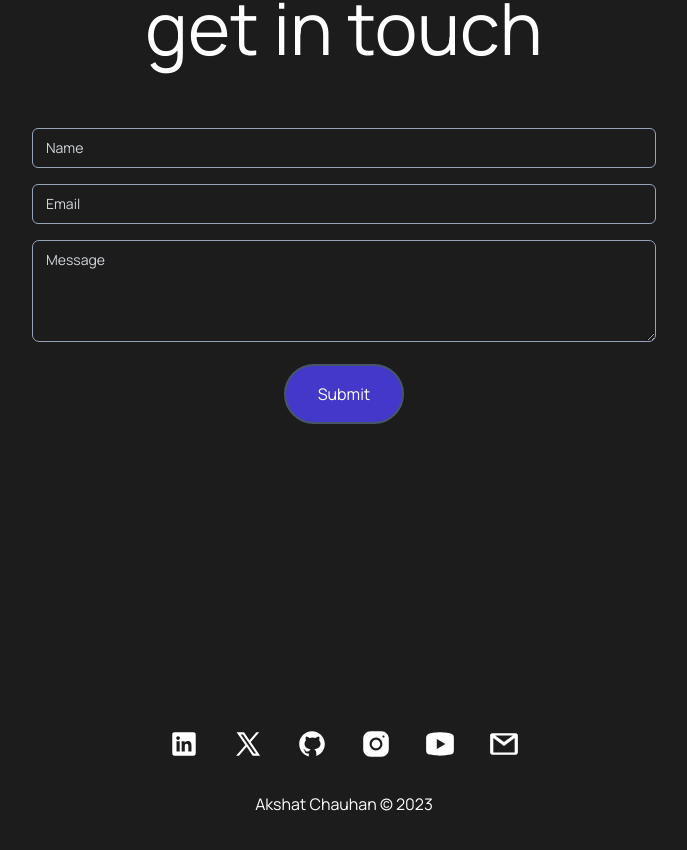
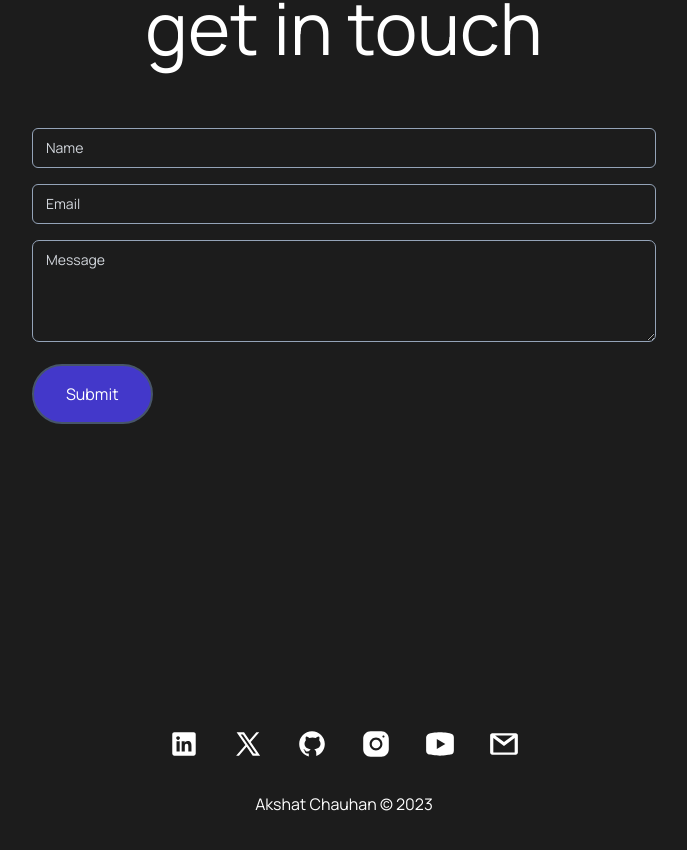
Before and after one commit to akormous/akormous.github.io, a Next.js app: page / in a window 1280 px wide. Shown: the part 2956-3806 px from the top of the page, without its empty margins (296-983 px from the left). Built offline with nearby package versions, Linux system fonts and the light colour scheme.

Commit message:
Add call to AWS Lambda on contact form

```diff
--- a/src/components/Contact.tsx
+++ b/src/components/Contact.tsx
@@ -1,20 +1,43 @@
+"use client";
+import { useState } from "react";
 import { H2 } from "./typography/heading";
 import PrimaryButton from "./ui/primarybutton";
 import TextArea from "./ui/textarea";
 import TextField from "./ui/textfield";
 
 export function Contact() {
+    const [name, setName] = useState("");
+    const [email, setEmail] = useState("");
+    const [message, setMessage] = useState("");
+
+    const handleSubmit = (e : React.MouseEvent<HTMLElement>) => {
+        e.preventDefault();
+        console.log("submit called");
+        fetch("https://u6dq6m4b7cqjxbugm2eqws2lkm0eukgt.lambda-url.ap-south-1.on.aws/", {
+            method: 'POST',
+            headers: {
+                'Content-Type': 'application/json'
+            },
+            body: JSON.stringify({
+                name: name,
+                email: email,
+                message: message
+            })
+        }).then((response) => response.json())
+        .then((data) => console.log(data));
+    }
+
     return (
         <>
         <div className="flex flex-col mb-36 justify-center items-center">
             <H2>get in touch</H2>
         <div className="py-12 px-6 max-w-2xl w-full">
-        <form className="flex flex-col items-center">
-            <TextField type="text" id="name" label="Name" />
-            <TextField type="text" id="email" label="Email" />
-            <TextArea rows={4} id="message" label="Message" />
-            <PrimaryButton>Submit</PrimaryButton>
-        </form>
+
+            <TextField type="text" id="name" label="Name" onChange={(val) => setName(val)} />
+            <TextField type="text" id="email" label="Email" onChange={(val) => setEmail(val)} />
+            <TextArea rows={4} id="message" label="Message" onChange={(val) => setMessage(val)} />
+            <PrimaryButton onClick={handleSubmit}>Submit</PrimaryButton>
+
         </div>
         </div>
         </>
--- a/src/components/ui/primarybutton.tsx
+++ b/src/components/ui/primarybutton.tsx
@@ -1,13 +1,12 @@
 export interface ButtonProps {
     primary?: boolean;
     children: React.ReactNode;
-    onClick?: () => void;
+    onClick?: (e: React.MouseEvent<HTMLElement>) => void;
 }
 
 const PrimaryButton = (props: ButtonProps) => {
-
     return (
-        <button className='text-white bg-indigo-700 border-slate-600 border-2 rounded-full px-8 py-4 hover:bg-indigo-800' onClick={props.onClick}>
+        <button type="button" className='text-white bg-indigo-700 border-slate-600 border-2 rounded-full px-8 py-4 hover:bg-indigo-800' onClick={props.onClick}>
             {props.children}
         </button>
     );
--- a/src/components/ui/textarea.tsx
+++ b/src/components/ui/textarea.tsx
@@ -4,14 +4,14 @@ interface TextAreaProps {
     label: string;
     rows: number;
     id: string;
-    //onChange: (value: string) => void;
+    onChange: (value: string) => void;
 }
 
 const TextArea = (props: TextAreaProps) => {
 
-    const handleInputChange = (e: ChangeEvent<HTMLInputElement>) => {
+    const handleInputChange = (e: ChangeEvent<HTMLTextAreaElement>) => {
         const newValue = e.target.value;
-        // props.onChange(newValue);
+        props.onChange(newValue);
     }
 
     return (
@@ -22,6 +22,7 @@ const TextArea = (props: TextAreaProps) => {
                 rows={props.rows}
                 className="peer h-full w-full rounded-[7px] border border-slate-400 bg-transparent px-3 py-2.5 text-sm font-normal text-white outline outline-0 transition-all placeholder-shown:border placeholder-shown:border-blue-gray-200 placeholder-shown:border-t-blue-gray-200 focus:border-2 focus:border-indigo-500 focus:border-t-transparent focus:outline-0 disabled:border-0 disabled:bg-blue-gray-50"
                 placeholder=" "
+                onChange={(e) => handleInputChange(e)}
                 />
                 <label className="before:content[' '] after:content[' '] pointer-events-none absolute left-0 -top-1.5 flex h-full w-full select-none text-[11px] font-normal leading-tight text-gray-300 transition-all before:pointer-events-none before:mt-[6.5px] before:mr-1 before:box-border before:block before:h-1.5 before:w-2.5 before:rounded-tl-md before:border-t before:border-l before:border-blue-gray-200 before:transition-all after:pointer-events-none after:mt-[6.5px] after:ml-1 after:box-border after:block after:h-1.5 after:w-2.5 after:flex-grow after:rounded-tr-md after:border-t after:border-r after:border-blue-gray-200 after:transition-all peer-placeholder-shown:text-sm peer-placeholder-shown:leading-[3.75] peer-placeholder-shown:text-blue-gray-500 peer-placeholder-shown:before:border-transparent peer-placeholder-shown:after:border-transparent peer-focus:text-[11px] peer-focus:leading-tight peer-focus:text-indigo-500 peer-focus:before:border-t-2 peer-focus:before:border-l-2 peer-focus:before:border-indigo-500 peer-focus:after:border-t-2 peer-focus:after:border-r-2 peer-focus:after:border-indigo-500 peer-disabled:text-transparent peer-disabled:before:border-transparent peer-disabled:after:border-transparent peer-disabled:peer-placeholder-shown:text-blue-gray-500">
                     {props.label}
--- a/src/components/ui/textfield.tsx
+++ b/src/components/ui/textfield.tsx
@@ -4,14 +4,14 @@ interface TextFieldsProps {
     label: string;
     type: string;
     id: string;
-    //onChange: (value: string) => void;
+    onChange: (value: string) => void;
 }
 
 const TextField = (props: TextFieldsProps) => {
 
     const handleInputChange = (e: ChangeEvent<HTMLInputElement>) => {
         const newValue = e.target.value;
-        // props.onChange(newValue);
+        props.onChange(newValue);
     }
 
     return (
@@ -22,6 +22,7 @@ const TextField = (props: TextFieldsProps) => {
                 type={props.type}
                 className="peer h-full w-full rounded-md border border-slate-400 bg-transparent px-3 py-2.5 text-sm font-normal text-white outline outline-0 transition-all placeholder-shown:border placeholder-shown:border-blue-gray-200 placeholder-shown:border-t-blue-gray-200 focus:border-2 focus:border-indigo-500 focus:border-t-transparent focus:outline-0 disabled:border-0 disabled:bg-blue-gray-50"
                 placeholder=" "
+                onChange={(e) => handleInputChange(e)}
                 />
                 <label className="before:content[' '] after:content[' '] pointer-events-none absolute left-0 -top-1.5 flex h-full w-full select-none text-[11px] font-normal leading-tight text-gray-300 transition-all before:pointer-events-none before:mt-[6.5px] before:mr-1 before:box-border before:block before:h-1.5 before:w-2.5 before:rounded-tl-md before:border-t before:border-l before:border-blue-gray-200 before:transition-all after:pointer-events-none after:mt-[6.5px] after:ml-1 after:box-border after:block after:h-1.5 after:w-2.5 after:flex-grow after:rounded-tr-md after:border-t after:border-r after:border-blue-gray-200 after:transition-all peer-placeholder-shown:text-sm peer-placeholder-shown:leading-[3.75] peer-placeholder-shown:text-blue-gray-500 peer-placeholder-shown:before:border-transparent peer-placeholder-shown:after:border-transparent peer-focus:text-[11px] peer-focus:leading-tight peer-focus:text-indigo-500 peer-focus:before:border-t-2 peer-focus:before:border-l-2 peer-focus:before:border-indigo-500 peer-focus:after:border-t-2 peer-focus:after:border-r-2 peer-focus:after:border-indigo-500 peer-disabled:text-transparent peer-disabled:before:border-transparent peer-disabled:after:border-transparent peer-disabled:peer-placeholder-shown:text-blue-gray-500">
                     {props.label}
```
